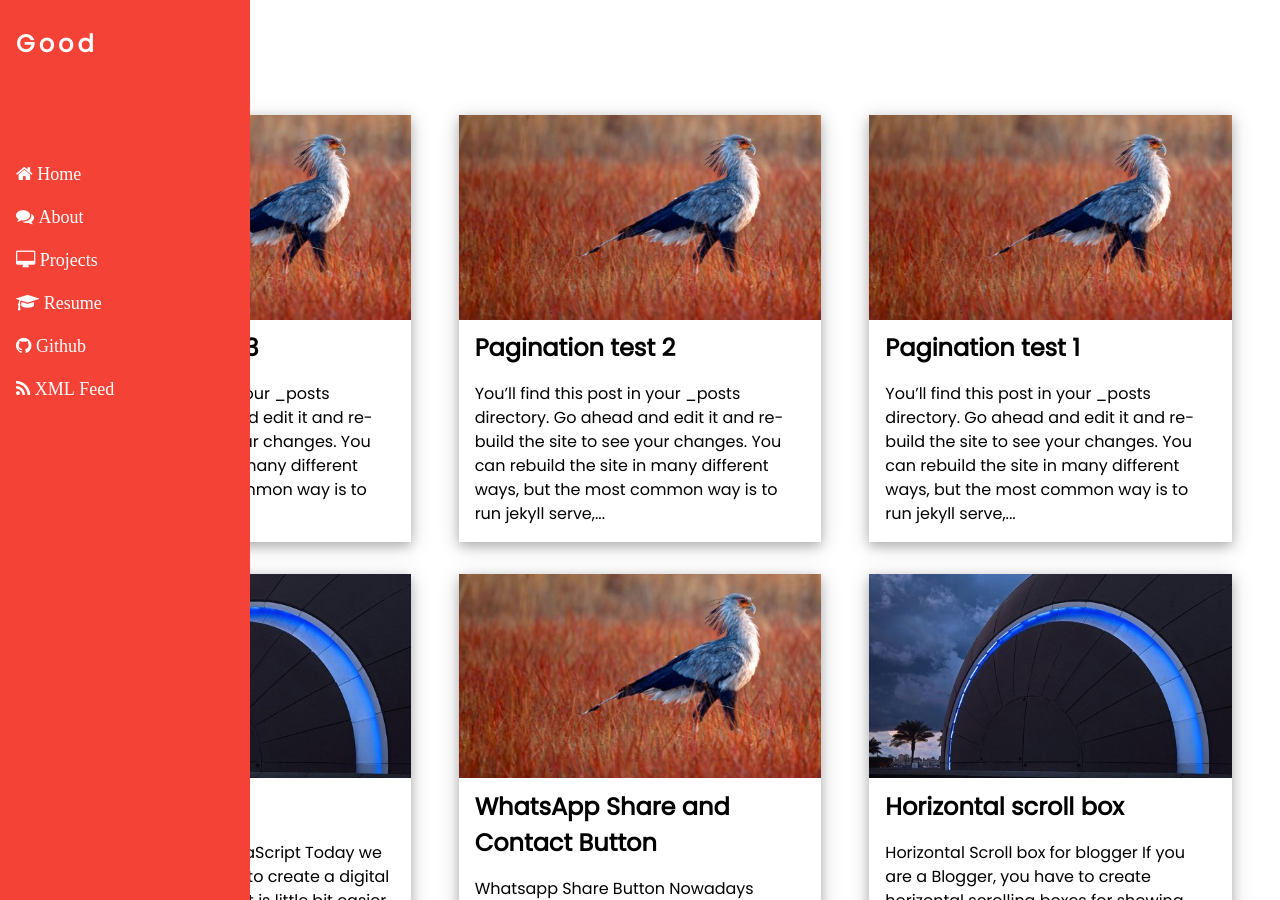
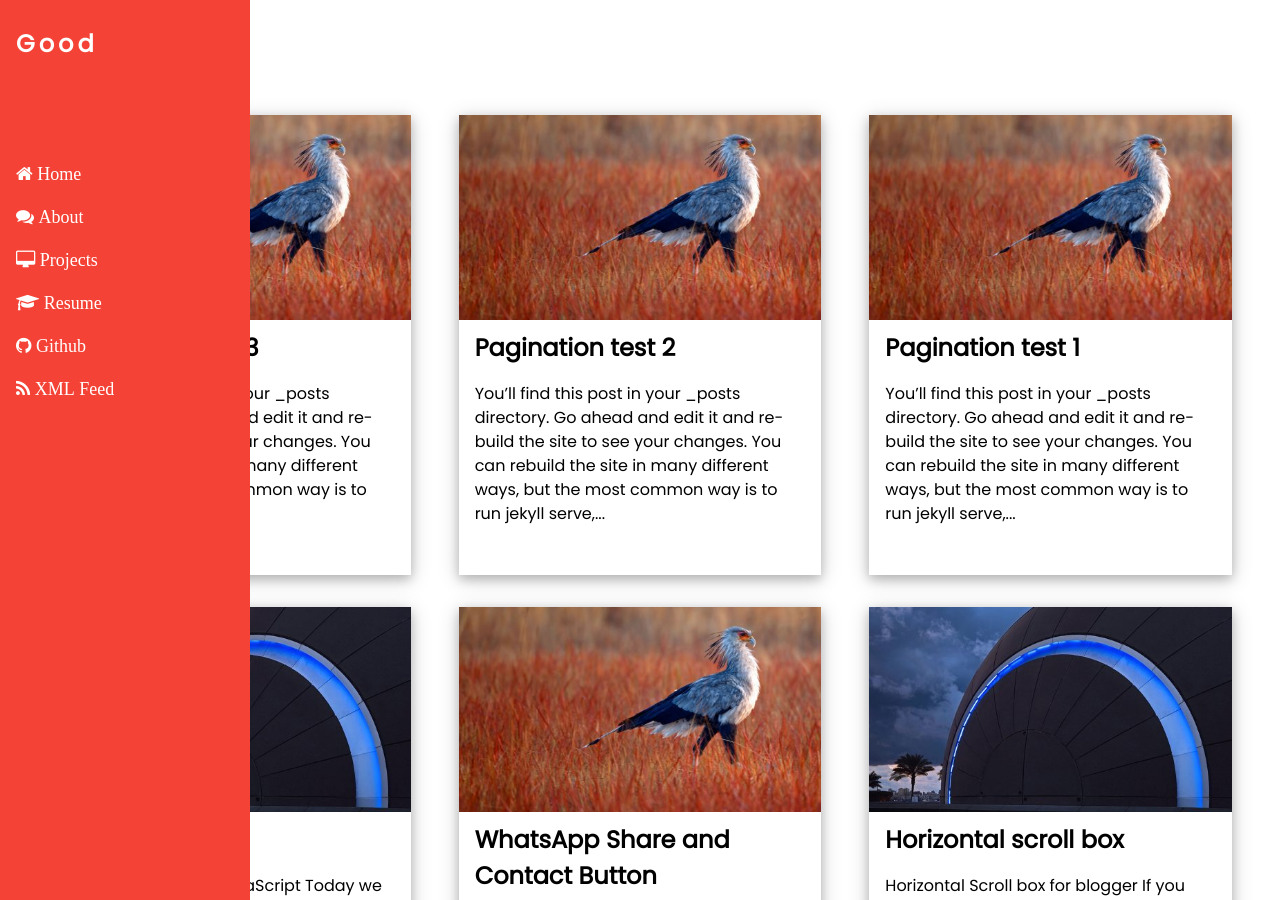
Before and after one commit to chipprogrammers/Good, a Jekyll site: the page built from blog.html, in a window 1280 px wide and 900 px high. Built offline with Jekyll 4.4.1, drawn with Linux system fonts in a browser that asks for light colours; comment, search, counter and statistics services are not loaded.

Commit message:
Update blog.html

```diff
--- a/blog.html
+++ b/blog.html
@@ -6,7 +6,7 @@
 <div class="w3-row-padding">
 {% for post in site.posts %}
 <div class="w3-third">
-   <div class="w3-card-4 w3-margin">
+   <div class="w3-card-4 w3-margin" style="min-height:460px">
        <img src="{{ site.baseurl }}{{ post.img }}" style="width:100%">
        <div class="w3-container">
            <h3><b>{{ post.title }}</b></h3>
```
